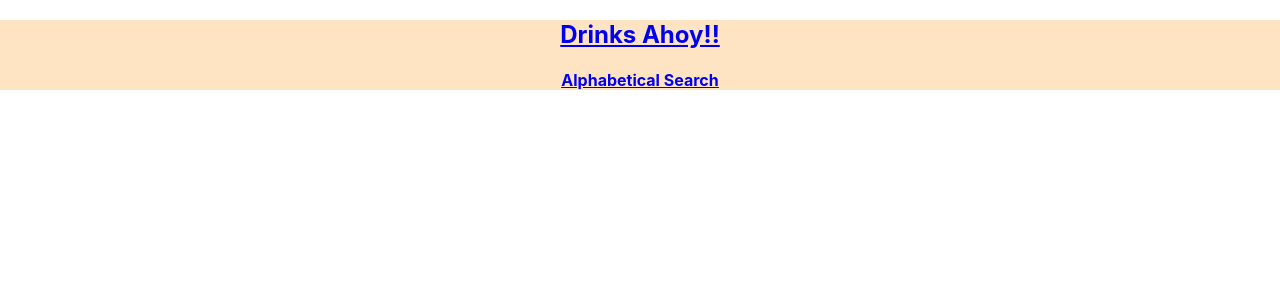
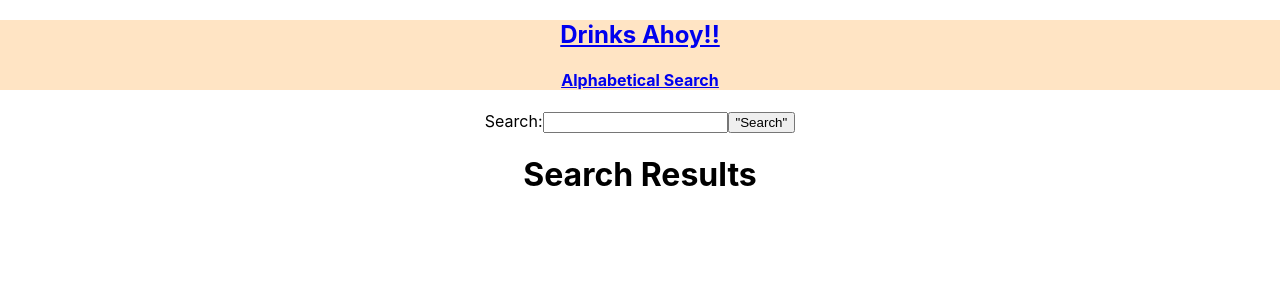
Before and after one commit to jaybabel/drinks_ahoy, a React (Create React App) app: page /search in a window 1280 px wide. Shown: the top 300 px of the page. Built offline with nearby package versions, Linux system fonts and the light colour scheme; no server answers.

Commit message:
basic search api and page setup

```diff
--- a/src/App.js
+++ b/src/App.js
@@ -5,6 +5,7 @@ import './App.css';
 import axios from 'axios';
 import Alphabetical from './components/Alphabetical';
 import Random from './components/Random';
+import Search from './components/Search';
 
 
 class App extends Component {
@@ -49,6 +50,32 @@ class App extends Component {
         console.log(err)
       })
   }
+  getSearchResult = (e) => {
+    axios
+      .get(`https://www.thecocktaildb.com/api/json/v1/1/search.php?s=${this.state.searchInput}`)
+      .then(response => {
+        console.log(response.data)
+        this.setState({
+          drinkSearch: response.data.drinks,
+        })
+      })
+      .catch(err => {
+        console.log(err)
+      })
+  }
+
+  handleChange = (e) =>{
+    console.log(e);
+    e.preventDefault();
+    this.setState( {searchInput: e.target.value}) ;
+  };
+
+  handleSubmit = (e) =>{
+    console.log(e);
+    e.preventDefault();
+    this.getSearchResult(this.state.searchInput);
+  }
+
 
 
   render() {
@@ -60,7 +87,13 @@ class App extends Component {
           <Link to="/"> <Header /> </Link>
         </nav>
         <main>
-
+        <form onSubmit={this.handleSubmit}>
+                <label>
+                Search:
+                <input type="text"   onChange={this.handleChange}/>
+                <button>"Search"</button>
+                </label>
+            </form>
           <Route exact path="/"
               render = {routerProps => (
             <Random
@@ -69,6 +102,14 @@ class App extends Component {
               drinkState={this.state.drinkState}
               newRandomDrink={this.newRandomDrink}
             /> )} />
+
+            <Route path="/search"
+              render = {routerProps => (
+            <Search
+            {...routerProps}
+            drinkSearch={this.state.drinkState}
+            /> )} />
+
             <Route path="/alphabetical"
               render = {routerProps => (
               <Alphabetical
--- a/src/components/Search.js
+++ b/src/components/Search.js
@@ -0,0 +1,24 @@
+import { render } from "@testing-library/react";
+import React from "react";
+import './Header.css';
+
+const Search = (props) => {
+
+    return(
+        console.log(props.drinkSearch),
+
+        <div>
+            <h1>Search Results</h1>
+
+
+
+
+
+
+
+        </div>
+
+    )
+}
+
+export default Search;
```
